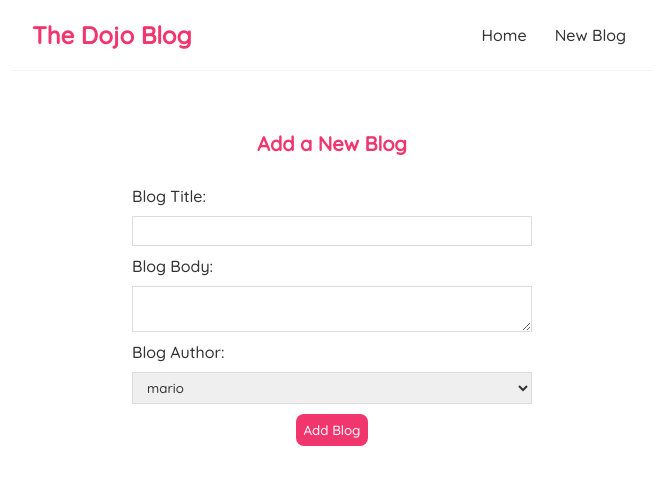
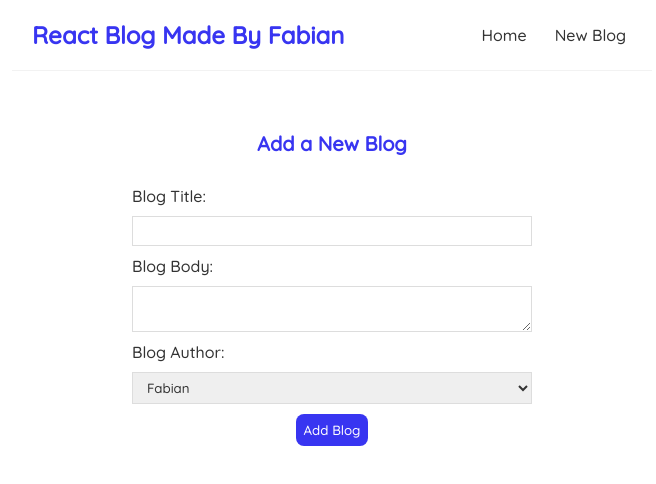
Before and after one commit to fabianb86/BlogReact, a React (Create React App) app: page /create in a window 1280 px wide. Shown: the top 484 px of the page, without its empty margins (308-964 px from the left). Built offline with nearby package versions, Linux system fonts and the light colour scheme.

Commit message:
29 | Readme

```diff
--- a/data/db.json
+++ b/data/db.json
@@ -1,16 +1,22 @@
 {
   "blogs": [
     {
-      "title": "My first blog",
+      "title": "Blog # 01",
       "body": "Why do we use it?\nIt is a long established fact that a reader will be distracted",
-      "author": "mario",
-      "id": 1
+      "author": "Mike",
+      "id": 2
     },
     {
-      "title": "Opening party!",
-      "body": "Why do we use it?\nIt is a long established fact that a reader will be distracted",
-      "author": "yoshi",
-      "id": 2
+      "title": "Blog # 03",
+      "body": "Magna excepteur irure laboris consectetur nostrud deserunt consequat nulla pariatur nostrud. Proident sint voluptate officia id officia. Deserunt Lorem Lorem eu et reprehenderit ipsum.\n\nDo tempor excepteur ea ex. Voluptate veniam consequat officia consectetur Lorem fugiat nostrud. Magna tempor est culpa ad enim enim officia commodo cillum duis nisi. Excepteur mollit ad in laboris aute. Esse aliquip nisi officia ullamco commodo veniam culpa esse aliqua sit ipsum quis laborum. Aute elit ipsum sint nostrud esse enim proident non sint adipisicing tempor excepteur.\n\nExcepteur pariatur ullamco occaecat nulla excepteur ullamco ea. Dolore enim eu magna excepteur ut ex culpa laborum pariatur veniam sit aute consectetur duis. Ex ut qui fugiat excepteur reprehenderit fugiat consectetur officia proident. Dolore tempor ad voluptate ad anim magna consectetur laboris ex ex fugiat. Eiusmod mollit non duis do pariatur laborum aute veniam irure id officia.",
+      "author": "Fabian",
+      "id": 3
+    },
+    {
+      "title": "Blog # 04",
+      "body": "Magna excepteur irure laboris consectetur nostrud deserunt consequat nulla pariatur nostrud. Proident sint voluptate officia id officia. Deserunt Lorem Lorem eu et reprehenderit ipsum.\n\nDo tempor excepteur ea ex. Voluptate veniam consequat officia consectetur Lorem fugiat nostrud. Magna tempor est culpa ad enim enim officia commodo cillum duis nisi. Excepteur mollit ad in laboris aute. Esse aliquip nisi officia ullamco commodo veniam culpa esse aliqua sit ipsum quis laborum. Aute elit ipsum sint nostrud esse enim proident non sint adipisicing tempor excepteur.\n\nExcepteur pariatur ullamco occaecat nulla excepteur ullamco ea. Dolore enim eu magna excepteur ut ex culpa laborum pariatur veniam sit aute consectetur duis. Ex ut qui fugiat excepteur reprehenderit fugiat consectetur officia proident. Dolore tempor ad voluptate ad anim magna consectetur laboris ex ex fugiat. Eiusmod mollit non duis do pariatur laborum aute veniam irure id officia.",
+      "author": "Mike",
+      "id": 4
     }
   ]
 }
--- a/src/Create.js
+++ b/src/Create.js
@@ -4,7 +4,7 @@ import { useHistory } from "react-router-dom";
 const Create = () => {
   const [title, setTitle] = useState('');
   const [body, setBody] = useState('');
-  const [author, setAuthor] = useState('mario');
+  const [author, setAuthor] = useState('Fabian');
   const [ isPending, setIsPending] = useState(false);
   const history = useHistory();
 
@@ -48,8 +48,8 @@ const Create = () => {
           value={author}
           onChange={(e) => setAuthor(e.target.value)}
         >
-          <option value="mario">mario</option>
-          <option value="yoshi">yoshi</option>
+          <option value="Fabian">Fabian</option>
+          <option value="Mike">Mike</option>
         </select>
         { !isPending && <button>Add Blog</button>}
         { isPending && <button disabled>Adding Blog...</button>}
--- a/src/Navbar.js
+++ b/src/Navbar.js
@@ -3,7 +3,7 @@ import { Link } from "react-router-dom";
 const Navbar = () => {
   return (
     <nav className="navbar">
-      <h1>The Dojo Blog</h1>
+      <h1>React Blog Made By Fabian</h1>
       <div className="links">
         <Link to="/">Home</Link>
         <Link to="/create">New Blog</Link>
--- a/src/index.css
+++ b/src/index.css
@@ -15,7 +15,7 @@
   border-bottom: 1px solid #f2f2f2;
 }
 .navbar h1 {
-  color: #f1356d;
+  color: #3835f1;
 }
 .navbar .links {
   margin-left: auto;
@@ -26,7 +26,7 @@
   padding: 6px;
 }
 .navbar a:hover {
-  color: #f1356d;
+  color: #3835f1;
 }
 .content {
   max-width: 600px;
@@ -45,7 +45,7 @@
 }
 .blog-preview h2 {
   font-size: 20px;
-  color: #f1356d;
+  color: #3835f1;
   margin-bottom: 8px;
 }
 .blog-preview a {
@@ -55,14 +55,14 @@
 /* blog details page */
 .blog-details h2 {
   font-size: 20px;
-  color: #f1356d;
+  color: #3835f1;
   margin-bottom: 10px;
 }
 .blog-details div {
   margin: 20px 0;
 }
 .blog-details button {
-  background: #f1356d;
+  background: #3835f1;
   color: #fff;
   border: 0;
   padding: 8px;
@@ -82,7 +82,7 @@
 }
 .create h2 {
   font-size: 20px;
-  color: #f1356d;
+  color: #3835f1;
   margin-bottom: 30px;
 }
 .create input, .create textarea, .create select {
@@ -94,7 +94,7 @@
   display: block;
 }
 .create button {
-  background: #f1356d;
+  background: #3835f1;
   color: #fff;
   border: 0;
   padding: 8px;
```
Also changed, not shown: 1 other file (tests, documents, lock files or other folders).
